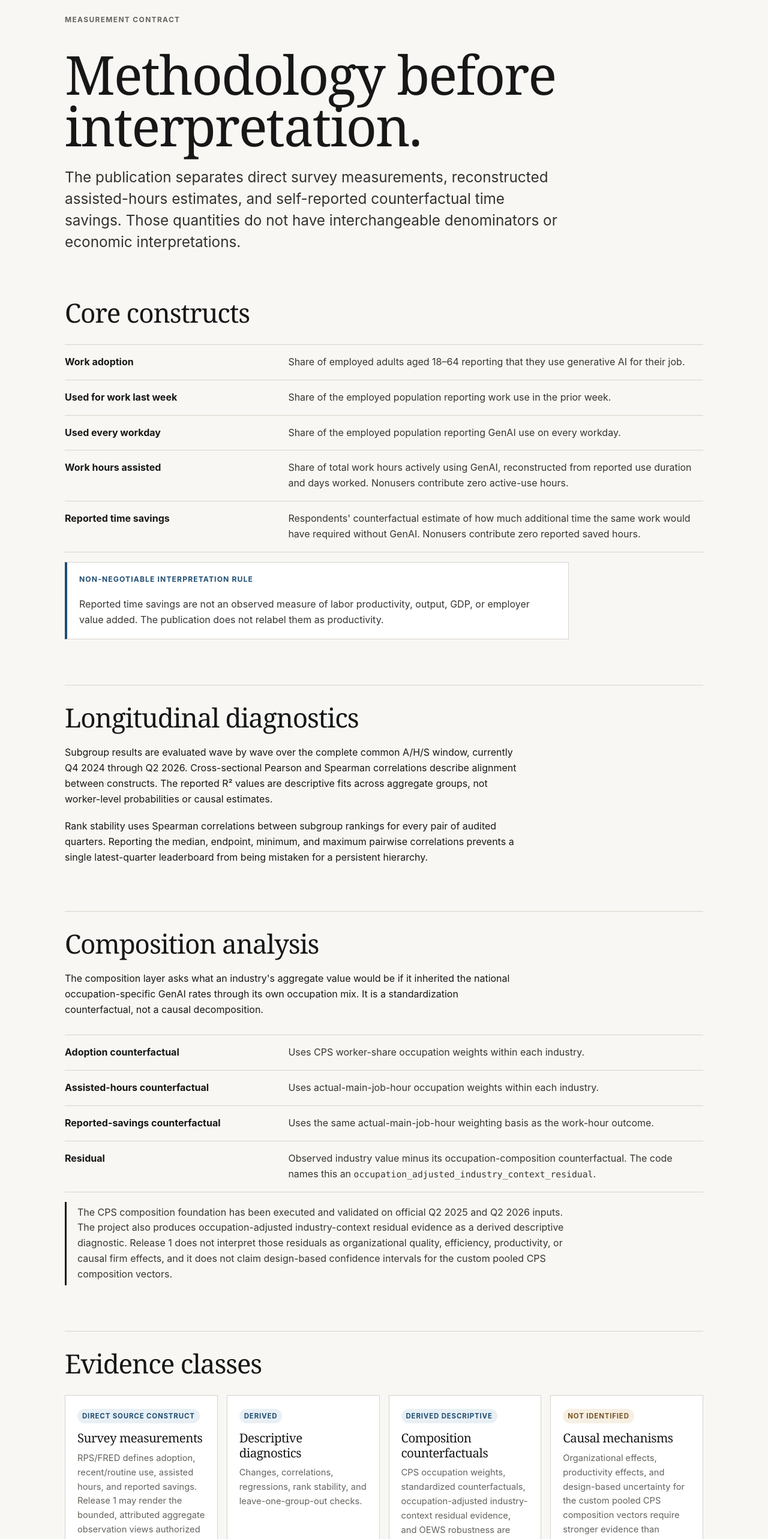
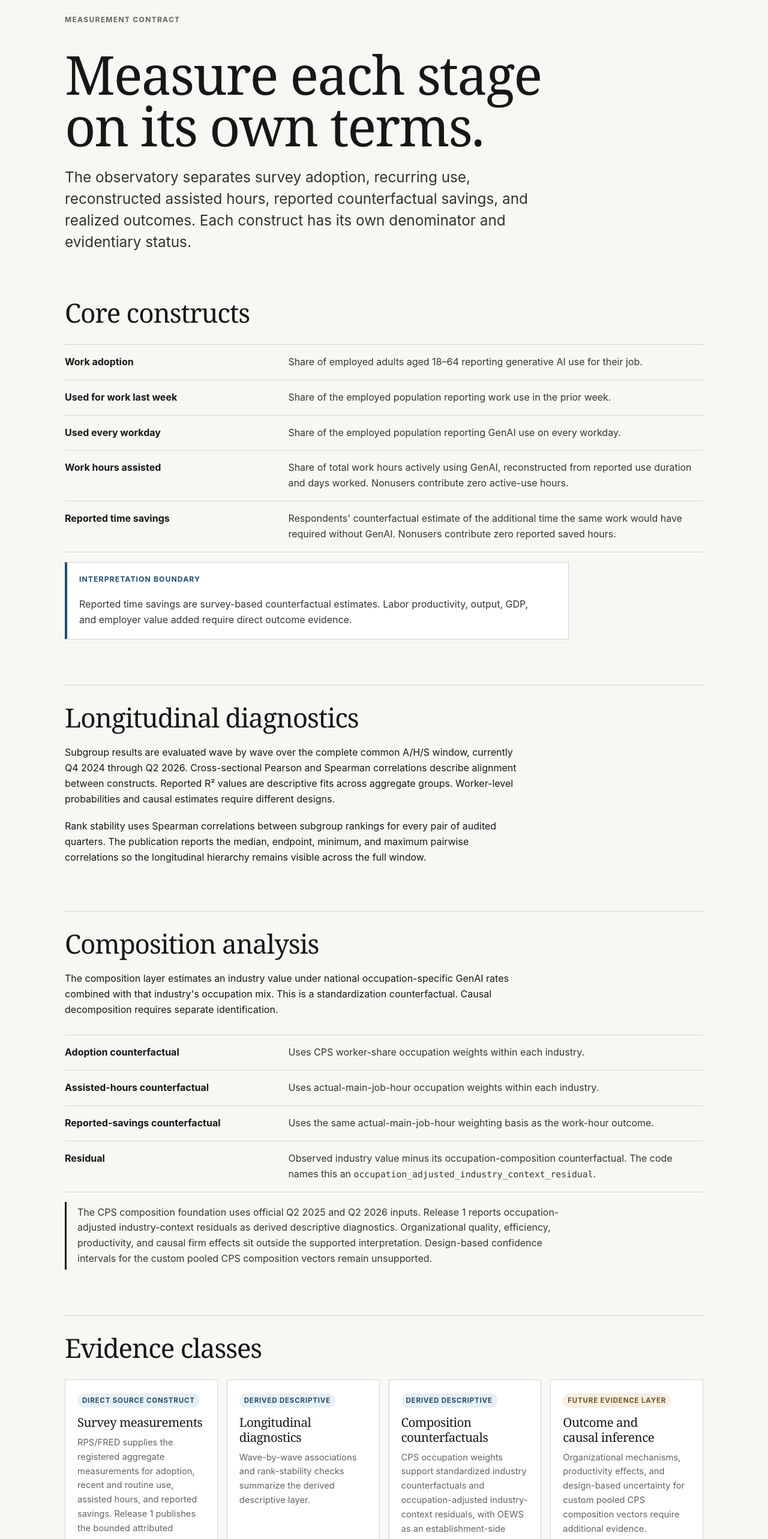
Before and after one commit to fraware/ai-adoption-us, a Next.js app in the folder apps/web/: page /ai-adoption-us/methodology in a window 1280 px wide. Shown: the part 234-2800 px from the top of the page at 60% size. Built offline with nearby package versions, Linux system fonts and the light colour scheme; no server answers.

Commit message:
Tighten methodology copy and interpretation boundaries

```diff
--- a/apps/web/app/methodology/page.tsx
+++ b/apps/web/app/methodology/page.tsx
@@ -7,18 +7,18 @@ export default function MethodologyPage() {
   return (
     <main>
       <p className="eyebrow">Measurement contract</p>
-      <h1>Methodology before interpretation.</h1>
+      <h1>Measure each stage on its own terms.</h1>
       <p className="lede">
-        The publication separates direct survey measurements, reconstructed assisted-hours estimates,
-        and self-reported counterfactual time savings. Those quantities do not have interchangeable
-        denominators or economic interpretations.
+        The observatory separates survey adoption, recurring use, reconstructed assisted hours, reported
+        counterfactual savings, and realized outcomes. Each construct has its own denominator and
+        evidentiary status.
       </p>
 
       <section className="section" aria-labelledby="constructs-heading">
         <h2 id="constructs-heading">Core constructs</h2>
         <dl className="definition-grid">
           <dt>Work adoption</dt>
-          <dd>Share of employed adults aged 18–64 reporting that they use generative AI for their job.</dd>
+          <dd>Share of employed adults aged 18–64 reporting generative AI use for their job.</dd>
           <dt>Used for work last week</dt>
           <dd>Share of the employed population reporting work use in the prior week.</dd>
           <dt>Used every workday</dt>
@@ -30,15 +30,15 @@ export default function MethodologyPage() {
           </dd>
           <dt>Reported time savings</dt>
           <dd>
-            Respondents&apos; counterfactual estimate of how much additional time the same work would have
+            Respondents&apos; counterfactual estimate of the additional time the same work would have
             required without GenAI. Nonusers contribute zero reported saved hours.
           </dd>
         </dl>
         <div className="callout">
-          <p className="callout-label">Non-negotiable interpretation rule</p>
+          <p className="callout-label">Interpretation boundary</p>
           <p>
-            Reported time savings are not an observed measure of labor productivity, output, GDP, or
-            employer value added. The publication does not relabel them as productivity.
+            Reported time savings are survey-based counterfactual estimates. Labor productivity, output,
+            GDP, and employer value added require direct outcome evidence.
           </p>
         </div>
       </section>
@@ -48,22 +48,22 @@ export default function MethodologyPage() {
         <p>
           Subgroup results are evaluated wave by wave over the complete common A/H/S window, currently
           Q4 2024 through Q2 2026. Cross-sectional Pearson and Spearman correlations describe alignment
-          between constructs. The reported R² values are descriptive fits across aggregate groups, not
-          worker-level probabilities or causal estimates.
+          between constructs. Reported R² values are descriptive fits across aggregate groups. Worker-level
+          probabilities and causal estimates require different designs.
         </p>
         <p>
           Rank stability uses Spearman correlations between subgroup rankings for every pair of audited
-          quarters. Reporting the median, endpoint, minimum, and maximum pairwise correlations prevents
-          a single latest-quarter leaderboard from being mistaken for a persistent hierarchy.
+          quarters. The publication reports the median, endpoint, minimum, and maximum pairwise
+          correlations so the longitudinal hierarchy remains visible across the full window.
         </p>
       </section>
 
       <section className="section" aria-labelledby="composition-heading">
         <h2 id="composition-heading">Composition analysis</h2>
         <p>
-          The composition layer asks what an industry&apos;s aggregate value would be if it inherited the
-          national occupation-specific GenAI rates through its own occupation mix. It is a
-          standardization counterfactual, not a causal decomposition.
+          The composition layer estimates an industry value under national occupation-specific GenAI
+          rates combined with that industry&apos;s occupation mix. This is a standardization counterfactual.
+          Causal decomposition requires separate identification.
         </p>
         <dl className="definition-grid">
           <dt>Adoption counterfactual</dt>
@@ -79,11 +79,11 @@ export default function MethodologyPage() {
           </dd>
         </dl>
         <p className="note">
-          The CPS composition foundation has been executed and validated on official Q2 2025 and Q2 2026
-          inputs. The project also produces occupation-adjusted industry-context residual evidence as a
-          derived descriptive diagnostic. Release 1 does not interpret those residuals as organizational
-          quality, efficiency, productivity, or causal firm effects, and it does not claim design-based
-          confidence intervals for the custom pooled CPS composition vectors.
+          The CPS composition foundation uses official Q2 2025 and Q2 2026 inputs. Release 1 reports
+          occupation-adjusted industry-context residuals as derived descriptive diagnostics.
+          Organizational quality, efficiency, productivity, and causal firm effects sit outside the
+          supported interpretation. Design-based confidence intervals for the custom pooled CPS
+          composition vectors remain unsupported.
         </p>
       </section>
 
@@ -94,31 +94,30 @@ export default function MethodologyPage() {
             <span className="status-tag ready">Direct source construct</span>
             <h3>Survey measurements</h3>
             <p>
-              RPS/FRED defines adoption, recent/routine use, assisted hours, and reported savings. Release
-              1 may render the bounded, attributed aggregate observation views authorized by the release
-              contract alongside derived publication evidence. It does not publish an unrestricted RPS
-              database or historical subgroup panel.
+              RPS/FRED supplies the registered aggregate measurements for adoption, recent and routine use,
+              assisted hours, and reported savings. Release 1 publishes the bounded attributed aggregate
+              views authorized by the release contract, alongside derived publication evidence.
             </p>
           </div>
           <div className="status-card">
-            <span className="status-tag ready">Derived</span>
-            <h3>Descriptive diagnostics</h3>
-            <p>Changes, correlations, regressions, rank stability, and leave-one-group-out checks.</p>
+            <span className="status-tag ready">Derived descriptive</span>
+            <h3>Longitudinal diagnostics</h3>
+            <p>Wave-by-wave associations and rank-stability checks summarize the derived descriptive layer.</p>
           </div>
           <div className="status-card">
             <span className="status-tag ready">Derived descriptive</span>
             <h3>Composition counterfactuals</h3>
             <p>
-              CPS occupation weights, standardized counterfactuals, occupation-adjusted industry-context
-              residual evidence, and OEWS robustness are available under explicit descriptive boundaries.
+              CPS occupation weights support standardized industry counterfactuals and occupation-adjusted
+              industry-context residuals, with OEWS as an establishment-side robustness source.
             </p>
           </div>
           <div className="status-card">
-            <span className="status-tag gated">Not identified</span>
-            <h3>Causal mechanisms</h3>
+            <span className="status-tag gated">Future evidence layer</span>
+            <h3>Outcome and causal inference</h3>
             <p>
-              Organizational effects, productivity effects, and design-based uncertainty for the custom
-              pooled CPS composition vectors require stronger evidence than Release 1 supplies.
+              Organizational mechanisms, productivity effects, and design-based uncertainty for custom
+              pooled CPS composition vectors require additional evidence.
             </p>
           </div>
         </div>
@@ -127,15 +126,15 @@ export default function MethodologyPage() {
       <section className="section" aria-labelledby="release-heading">
         <h2 id="release-heading">Reproducibility and release boundary</h2>
         <p>
-          The authorized release pipeline re-fetches the published aggregate RPS source into a private
+          The authorized release pipeline retrieves the published aggregate RPS source into a private
           candidate workspace, validates the registered 131-series inventory, and builds deterministic
           publication artifacts. Release 1 uses <code>DATA_MODE=derived_only</code> and excludes private
           source-input bytes from the public bundle.
         </p>
         <p>
-          Source-series identities, crosswalk versions, deterministic validators, and interpretive
-          guardrails are versioned with the code. A source-definition, rights, or release-state change
-          blocks automatic publication until it is reviewed through the project&apos;s release controls.
+          Source identities, crosswalk versions, validators, and interpretive guardrails are versioned
+          with the code. A source-definition, rights, or release-state change blocks publication until the
+          candidate passes the project&apos;s release controls.
         </p>
         <p><Link href="/sources">See source status and provenance →</Link></p>
       </section>
```
